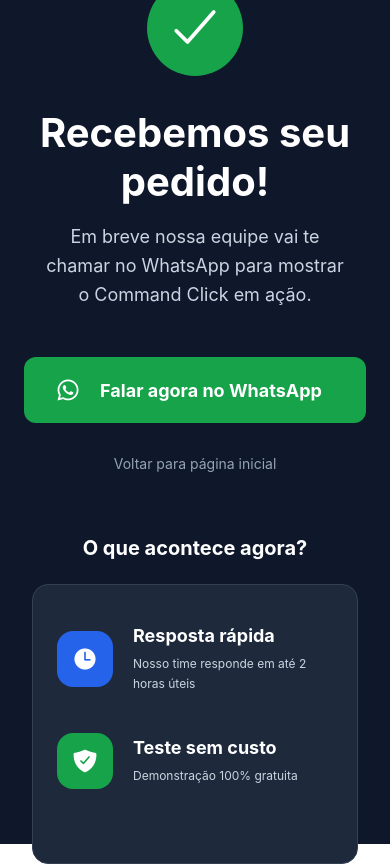
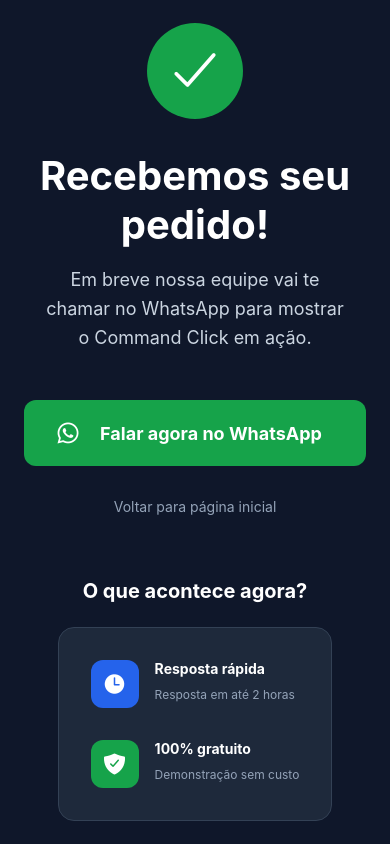
Before and after one commit to commandclickcontato-boop/ommandclick-landing, a React Native app: screen /ThankYou in a window 390 px wide. Built offline with nearby package versions, Linux system fonts and the light colour scheme; no server answers.

Commit message:
agent changes complete

```diff
--- a/src/screens/ThankYouScreen.tsx
+++ b/src/screens/ThankYouScreen.tsx
@@ -64,36 +64,36 @@
         </Pressable>
 
         {/* Additional Info */}
-        <View className="mt-12 px-2">
+        <View className="mt-12 px-4">
           <Text className="text-white text-xl font-bold text-center mb-6">
             O que acontece agora?
           </Text>
 
-          <View className="bg-slate-800 px-6 pt-10 pb-14 rounded-2xl border border-slate-700 min-h-[280px]">
-            <View className="flex-row items-center mb-10">
-              <View className="bg-blue-600 w-14 h-14 rounded-2xl items-center justify-center mr-5 flex-shrink-0">
-                <Ionicons name="time" size={26} color="white" />
+          <View className="bg-slate-800 p-8 rounded-2xl border border-slate-700">
+            <View className="flex-row items-start mb-8">
+              <View className="bg-blue-600 w-12 h-12 rounded-xl items-center justify-center mr-4 flex-shrink-0">
+                <Ionicons name="time" size={24} color="white" />
               </View>
               <View className="flex-1">
-                <Text className="text-white font-bold text-lg mb-2">
+                <Text className="text-white font-bold text-base mb-2">
                   Resposta rápida
                 </Text>
-                <Text className="text-slate-300 text-sm leading-relaxed">
-                  Nosso time responde em até 2 horas úteis
+                <Text className="text-slate-400 text-sm leading-relaxed">
+                  Resposta em até 2 horas
                 </Text>
               </View>
             </View>
 
-            <View className="flex-row items-center">
-              <View className="bg-green-600 w-14 h-14 rounded-2xl items-center justify-center mr-5 flex-shrink-0">
-                <Ionicons name="shield-checkmark" size={26} color="white" />
+            <View className="flex-row items-start">
+              <View className="bg-green-600 w-12 h-12 rounded-xl items-center justify-center mr-4 flex-shrink-0">
+                <Ionicons name="shield-checkmark" size={24} color="white" />
               </View>
               <View className="flex-1">
-                <Text className="text-white font-bold text-lg mb-2">
-                  Teste sem custo
+                <Text className="text-white font-bold text-base mb-2">
+                  100% gratuito
                 </Text>
-                <Text className="text-slate-300 text-sm leading-relaxed">
-                  Demonstração 100% gratuita
+                <Text className="text-slate-400 text-sm leading-relaxed">
+                  Demonstração sem custo
                 </Text>
               </View>
             </View>
```
Also changed, not shown: changelog.txt.
